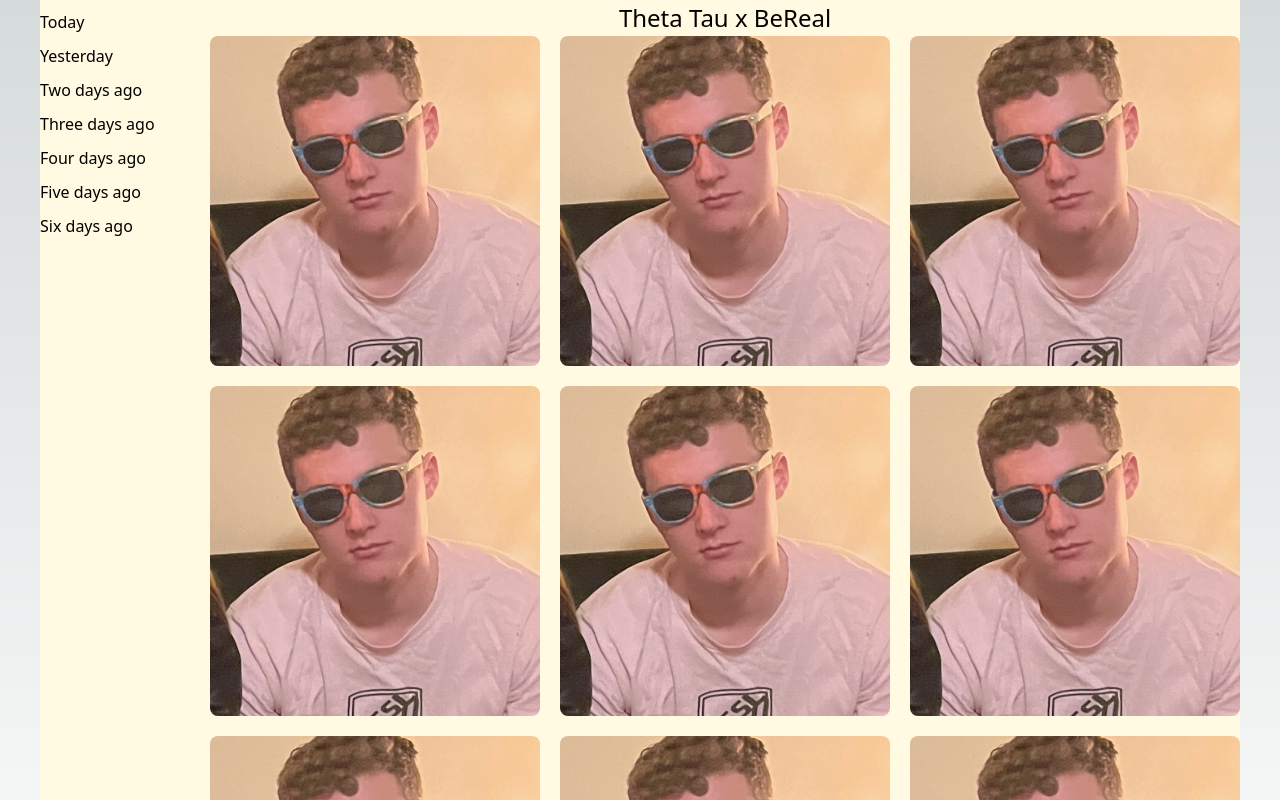
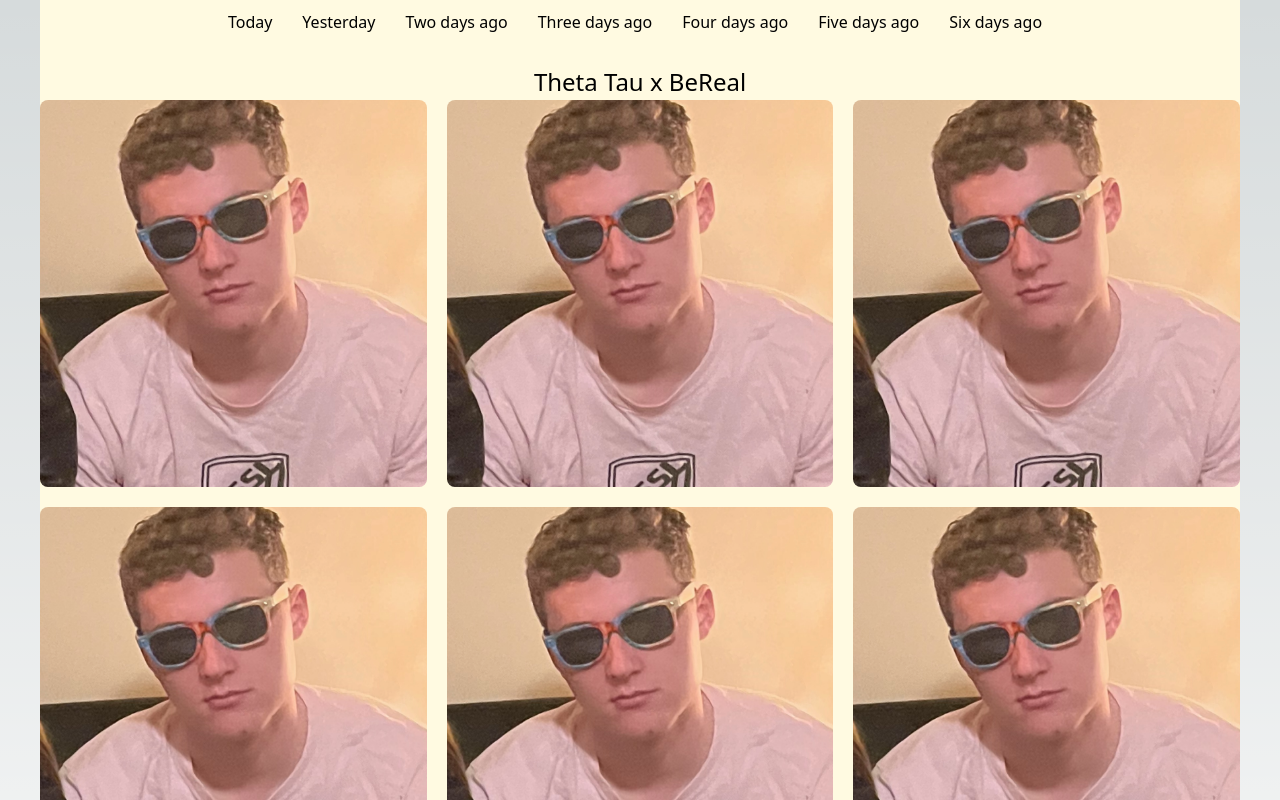
Before and after one commit to HariChidam/eta-pledge-project, a Next.js app: page / in a window 1280 px wide. Shown: the top 800 px of the page. Built offline with nearby package versions, Linux system fonts and the light colour scheme.

Commit message:
Days to the top

```diff
--- a/src/pages/index.js
+++ b/src/pages/index.js
@@ -1,6 +1,7 @@
 import React, { useState, useEffect } from 'react';
 import Image from 'next/image';
 import isaac from '../../public/isaac.jpeg'; // Verify this path is correct.
+import styles from '../../src/styles/index.module.css';
 
 export default function Home() {
   const [activeTab, setActiveTab] = useState('Today');
@@ -12,14 +13,18 @@
     // Your data fetching logic here.
   }, []);
     return (
-      <div style={{ display: 'flex', flexDirection: 'row', justifyContent: 'center', maxWidth: '1200px', margin: 'auto', backgroundColor: '#FFFAE1' }}>
-        <div style={{ minWidth: '150px', marginRight: '20px' }}>
+      <div className={styles.homeContainer}>
+        <div className={styles.tabsContainer}>
           {tabs.map((tab, index) => (
-            <div key={index} style={{ marginTop: '10px', cursor: 'pointer', color: 'black' }} onClick={() => setActiveTab(tab)}>
-              {tab}
-            </div>
-          ))}
+            <div
+              key={index}
+              className={styles.tab}
+              onClick={() => setActiveTab(tab)}
+            >
+          {tab}
         </div>
+        ))}
+      </div>
         <div style={{ flex: 1, display: 'flex', flexDirection: 'column', alignItems: 'center' }}>
           <h1 style={{ fontSize: '24px', color: 'black', textAlign: 'center' }}>Theta Tau x BeReal</h1>
           <div style={{ display: 'grid', gridTemplateColumns: 'repeat(3, 1fr)', gap: '20px', width: '100%' }}>
--- /dev/null
+++ b/src/styles/index.module.css
@@ -0,0 +1,73 @@
+.homeContainer {
+    display: flex;
+    flex-direction: column;
+    max-width: 1200px;
+    margin: auto;
+    background-color: #FFFAE1;
+  }
+
+  .tabsContainer {
+    display: flex;
+    flex-direction: row;
+    justify-content: center;
+    margin-bottom: 20px;
+  }
+
+  .tab {
+    margin-right: 10px;
+    cursor: pointer;
+    color: black;
+    padding: 10px;
+  }
+
+  .tabContent {
+    flex: 1;
+    display: flex;
+    flex-direction: column;
+    align-items: center;
+  }
+
+  .grid {
+    display: grid;
+    grid-template-columns: repeat(3, 1fr);
+    gap: 20px;
+    width: 100%;
+  }
+
+  .relative {
+    position: relative;
+  }
+
+  .group {
+    cursor: pointer;
+  }
+
+  .imageContainer {
+    overflow: hidden;
+    border-radius: 15px;
+    position: relative;
+    width: 100%;
+    padding-bottom: 100%;
+  }
+
+  .imageOverlay {
+    position: absolute;
+    inset: 0;
+    display: flex;
+    align-items: center;
+    justify-content: center;
+    opacity: 0;
+    transition: opacity 0.3s;
+    background-color: rgba(0, 0, 0, 0.5); /* semi-transparent overlay */
+  }
+
+  .group:hover .imageOverlay {
+    opacity: 1;
+  }
+
+  .imageText {
+    color: white;
+    text-align: center;
+    font-size: 1rem;
+    font-weight: bold;
+  }
```
